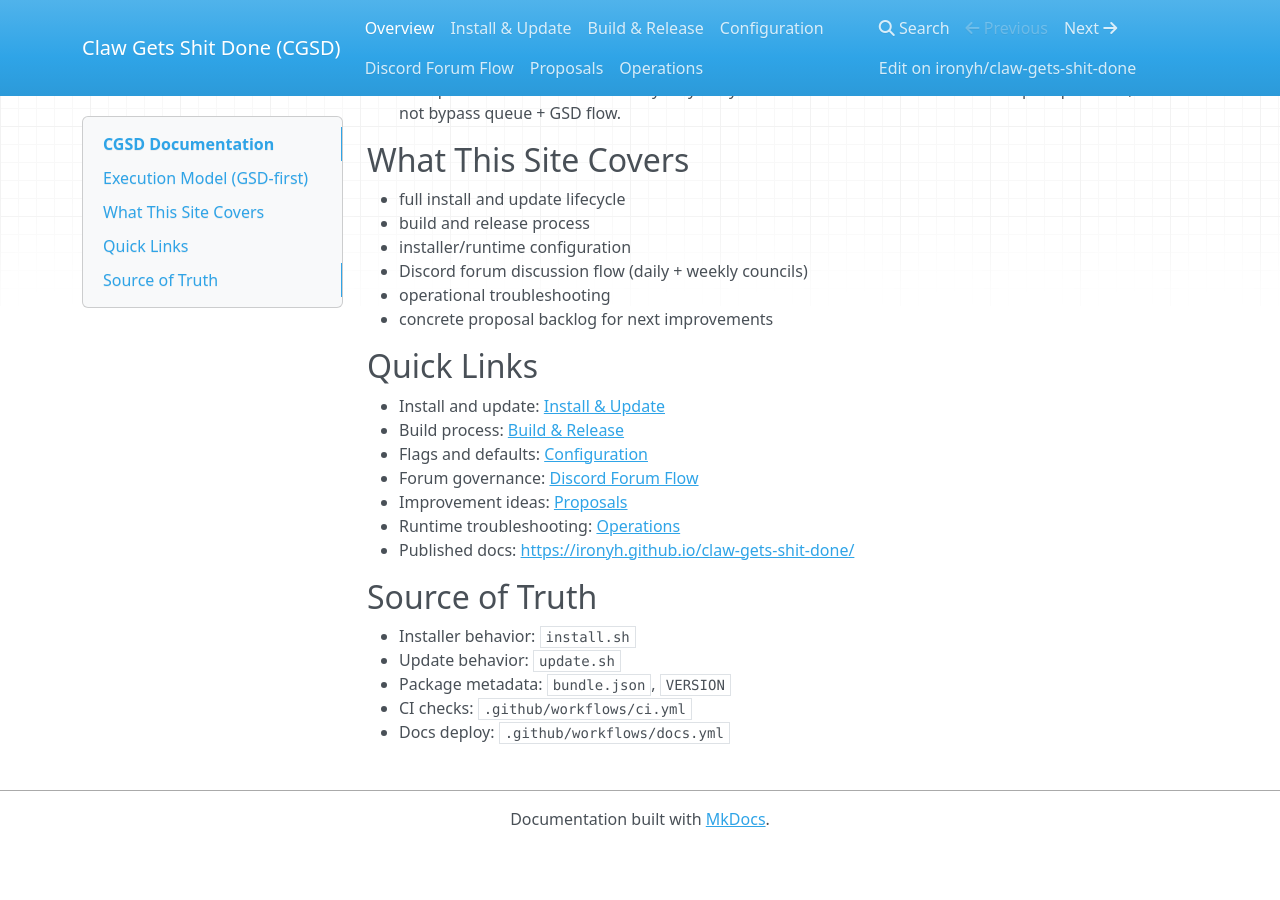
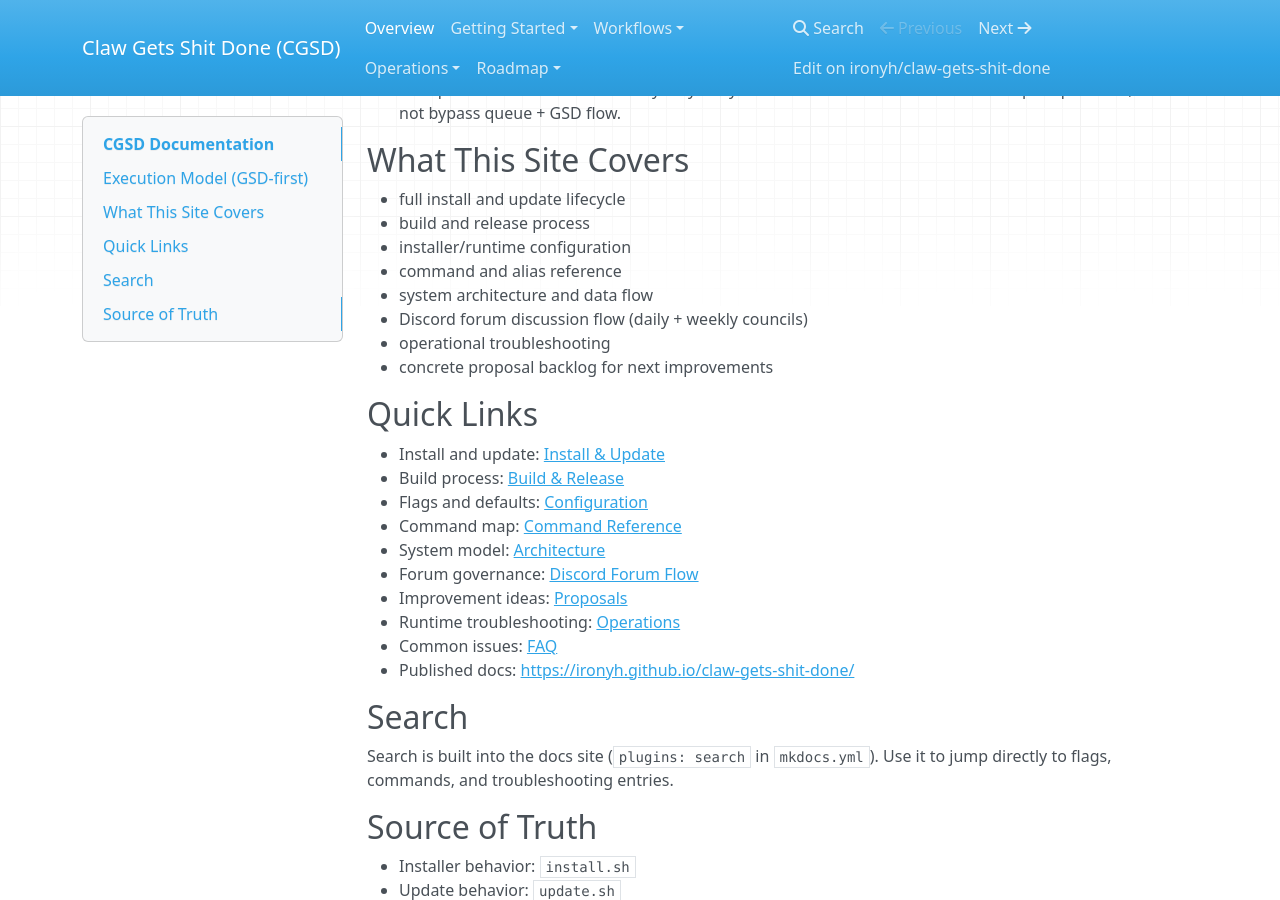
Before and after one commit to ironyh/claw-gets-shit-done, an MkDocs documentation site: the page built from docs/index.md, in a window 1280 px wide and 900 px high, scrolled down 368 px. Built offline with MkDocs 1.6.1, drawn with Linux system fonts in a browser that asks for light colours; nearby versions of some CDN libraries; before the commit the page ends 1215 px from its top, so only the background shows below that.

Commit message:
docs: structure searchable runbook and fix ci shell lint

```diff
--- a/docs/index.md
+++ b/docs/index.md
@@ -19,6 +19,8 @@ Claw Gets Shit Done (CGSD) is an OpenClaw bundle that combines:
 - full install and update lifecycle
 - build and release process
 - installer/runtime configuration
+- command and alias reference
+- system architecture and data flow
 - Discord forum discussion flow (daily + weekly councils)
 - operational troubleshooting
 - concrete proposal backlog for next improvements
@@ -28,10 +30,18 @@ Claw Gets Shit Done (CGSD) is an OpenClaw bundle that combines:
 - Install and update: [Install & Update](install-update.md)
 - Build process: [Build & Release](build-release.md)
 - Flags and defaults: [Configuration](configuration.md)
+- Command map: [Command Reference](command-reference.md)
+- System model: [Architecture](architecture.md)
 - Forum governance: [Discord Forum Flow](discord-forum-flow.md)
 - Improvement ideas: [Proposals](proposals.md)
 - Runtime troubleshooting: [Operations](operations.md)
+- Common issues: [FAQ](faq.md)
 - Published docs: <https://ironyh.github.io/claw-gets-shit-done/>
+
+## Search
+
+Search is built into the docs site (`plugins: search` in `mkdocs.yml`).
+Use it to jump directly to flags, commands, and troubleshooting entries.
 
 ## Source of Truth
 
--- a/mkdocs.yml
+++ b/mkdocs.yml
@@ -9,12 +9,22 @@ theme:
 
 nav:
   - Overview: index.md
-  - Install & Update: install-update.md
-  - Build & Release: build-release.md
-  - Configuration: configuration.md
-  - Discord Forum Flow: discord-forum-flow.md
-  - Proposals: proposals.md
-  - Operations: operations.md
+  - Getting Started:
+      - Install & Update: install-update.md
+      - Configuration: configuration.md
+      - Command Reference: command-reference.md
+  - Workflows:
+      - Discord Forum Flow: discord-forum-flow.md
+      - Architecture: architecture.md
+  - Operations:
+      - Runbook: operations.md
+      - Build & Release: build-release.md
+      - FAQ: faq.md
+  - Roadmap:
+      - Proposals: proposals.md
+
+plugins:
+  - search
 
 markdown_extensions:
   - tables
```
Also changed, not shown: README.md (+10 -0 lines), docs/architecture.md (added, +50 -0 lines), docs/command-reference.md (added, +58 -0 lines), docs/faq.md (added, +47 -0 lines), 4 other files.
